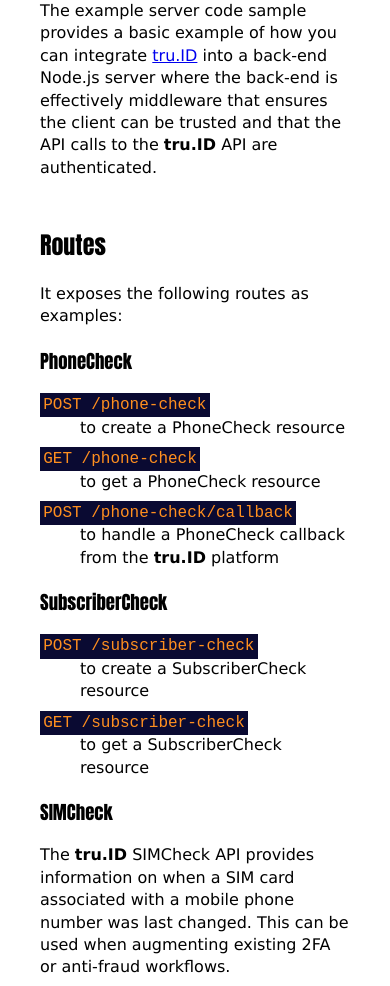
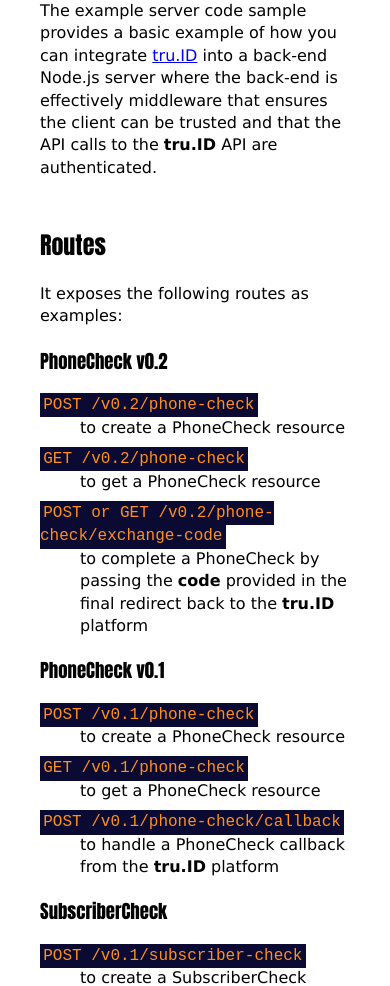
Before and after one commit to tru-ID/dev-server, a website: page public/index.html in a window 390 px wide. Shown: the part 132-1118 px from the top of the page. Drawn offline with Linux system fonts and the light colour scheme.

Commit message:
Updated index.html page to display v2 functionality for PhoneCheck

```diff
--- a/public/index.html
+++ b/public/index.html
@@ -23,24 +23,38 @@
     <h2>Routes</h2>
     <p>It exposes the following routes as examples:</p>
 
-    <h3>PhoneCheck</h3>
+    <h3>PhoneCheck v0.2</h3>
     <dl>
-      <dt><code>POST /phone-check</code></dt>
+      <dt><code>POST /v0.2/phone-check</code></dt>
       <dd>to create a PhoneCheck resource</dd>
 
-      <dt><code>GET /phone-check</code></dt>
+      <dt><code>GET /v0.2/phone-check</code></dt>
       <dd>to get a PhoneCheck resource</dd>
 
-      <dt><code>POST /phone-check/callback</code></dt>
+      <dt><code>POST or GET /v0.2/phone-check/exchange-code</code></dt>
+      <dd>
+        to complete a PhoneCheck by passing the <b>code</b> provided in the final redirect back to the <b>tru.ID</b> platform
+      </dd>
+    </dl>
+
+    <h3>PhoneCheck v0.1</h3>
+    <dl>
+      <dt><code>POST /v0.1/phone-check</code></dt>
+      <dd>to create a PhoneCheck resource</dd>
+
+      <dt><code>GET /v0.1/phone-check</code></dt>
+      <dd>to get a PhoneCheck resource</dd>
+
+      <dt><code>POST /v0.1/phone-check/callback</code></dt>
       <dd>to handle a PhoneCheck callback from the <b>tru.ID</b> platform</dd>
     </dl>
 
     <h3>SubscriberCheck</h3>
     <dl>
-      <dt><code>POST /subscriber-check</code></dt>
+      <dt><code>POST /v0.1/subscriber-check</code></dt>
       <dd>to create a SubscriberCheck resource</dd>
 
-      <dt><code>GET /subscriber-check</code></dt>
+      <dt><code>GET /v0.1/subscriber-check/:check_id</code></dt>
       <dd>to get a SubscriberCheck resource</dd>
     </dl>
 
@@ -93,9 +107,13 @@
     <h3>PhoneCheck</h3>
     <ul>
       <li>
+        <a href="https://developer.tru.id/docs/reference/products#tag/phone_check_v0.2">v0.2</a><br/>
+        <a href="/examples/mobile-web-v2/">Mobile Web PhoneCheck</a>
+      </li>
+      <li>
+        <a href="https://developer.tru.id/docs/reference/products#tag/phone_check_v0.1">v0.1</a><br/>
         <a href="/examples/mobile-web/">Mobile Web PhoneCheck</a>
       </li>
-      <li>QR Code (coming soon)</li>
     </ul>
 
     <h3>SIMCheck</h3>
```
